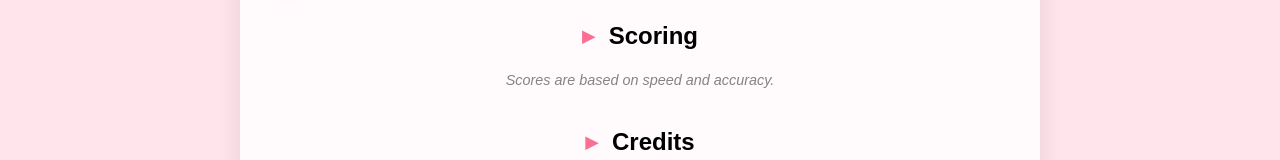
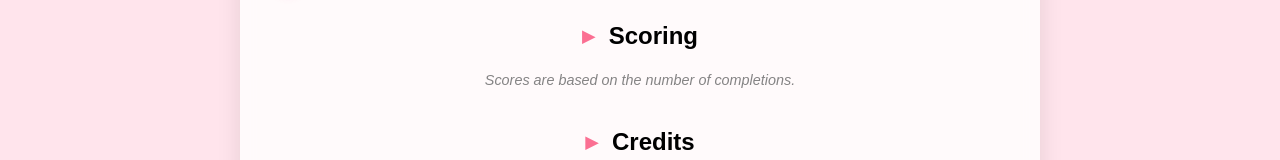
Before and after one commit to XXChen914/xiaoxu-chen-project3, a React (Vite) app in the folder frontend/: page /rules in a window 1280 px wide. Shown: the part 502-662 px from the top of the page. Built offline with nearby package versions, Linux system fonts and the light colour scheme; no server answers.

Commit message:
update rules

```diff
--- a/frontend/src/pages/Rules.jsx
+++ b/frontend/src/pages/Rules.jsx
@@ -19,7 +19,7 @@ export default function Rules() {
         </ol>
 
         <h4>Scoring</h4>
-        <p className="small">Scores are based on speed and accuracy.</p>
+        <p className="small">Scores are based on the number of completions.</p>
 
         <h4>Credits</h4>
         <div className="credits">
```
Also changed, not shown: frontend/src/main.jsx (+2 -6 lines).
